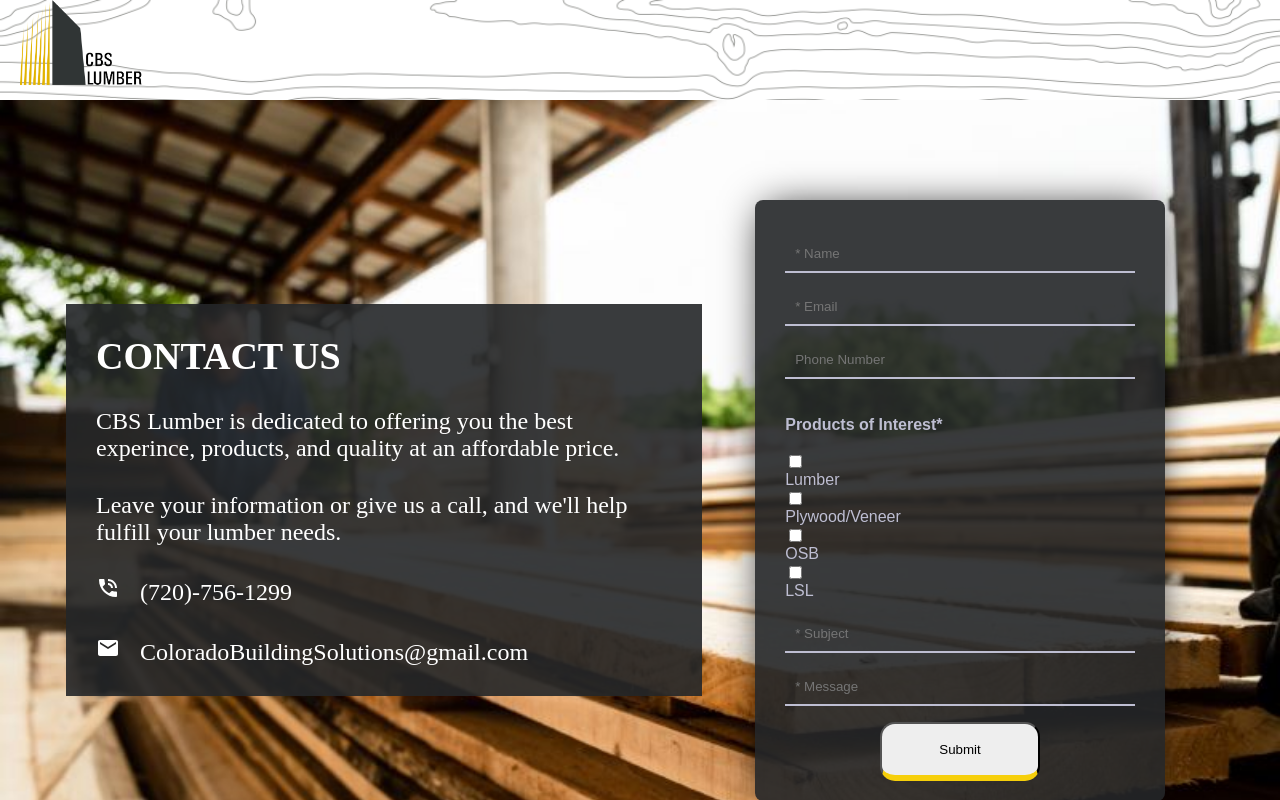
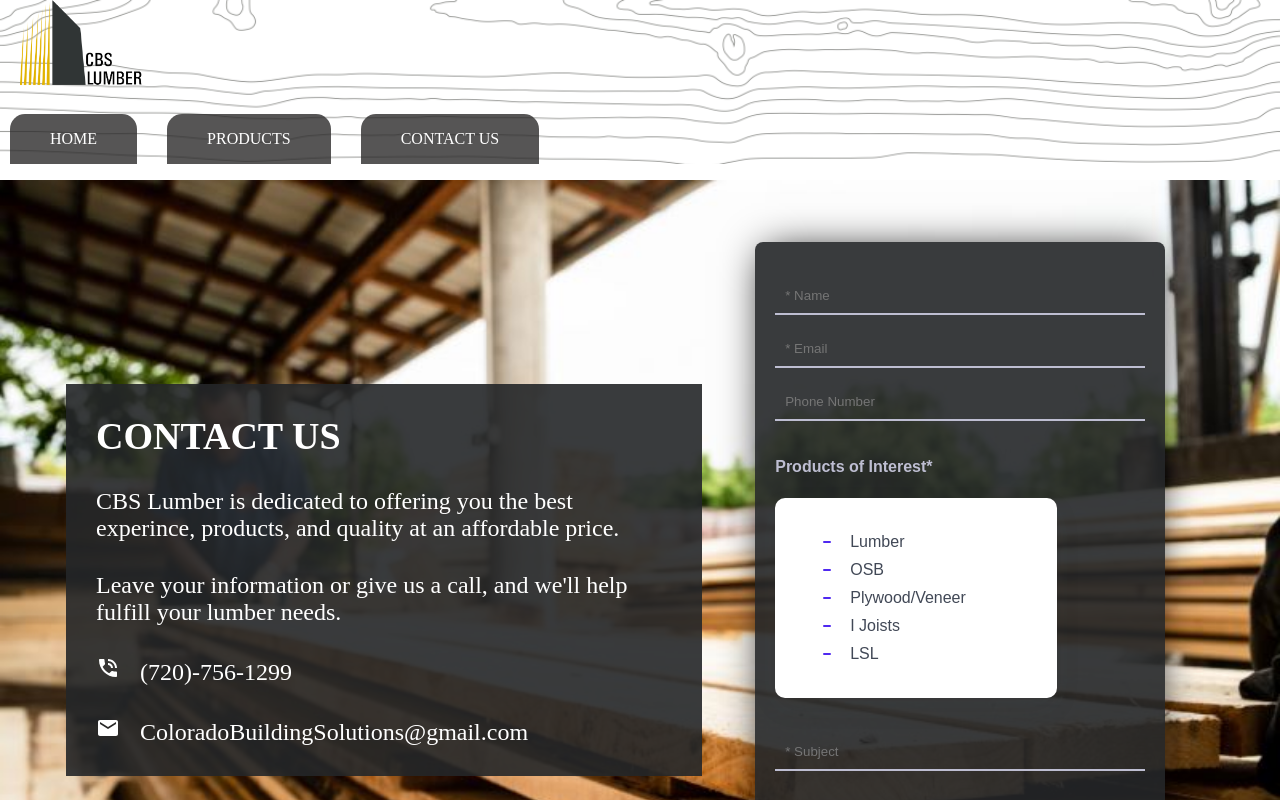
Before and after one commit to Noah8863/CBS-Lumber, a React (Create React App) app: page /contact in a window 1280 px wide. Shown: the top 800 px of the page. Built offline with nearby package versions, Linux system fonts and the light colour scheme.

Commit message:
completely restyled the checkbox logic

```diff
--- a/src/components/Contact/contact.scss
+++ b/src/components/Contact/contact.scss
@@ -7,7 +7,6 @@
   //TODO: Possible style
   width: 100%;
   height: 800px;
-  bottom: 80px;
   background-image: url(../../images/main-page-header1.jpg);
   background-repeat: no-repeat;
   background-size: cover;
@@ -31,23 +30,24 @@
   font-size: 24px;
   word-wrap: wrap;
 }
-#left-contact-container h1{
+#left-contact-container h1 {
   color: white;
   font-size: 38px;
   margin-top: 0;
 }
-#left-contact-details p{
+#left-contact-details p {
   margin-top: 30px;
   margin-bottom: 30px;
 }
-#left-contact-details a{
+#left-contact-details a {
   text-decoration: none;
   color: white;
 }
 .inputContainer {
+  position: relative;
   width: 80%;
   color: #bebed2;
-  height:contain;
+  height: contain;
   background-color: rgb(36, 38, 41, 0.9);
   border-radius: 8px;
   box-shadow: 0 0 40px -10px #000;
@@ -55,11 +55,10 @@
   margin-right: auto;
   margin-top: 5%;
   margin-bottom: 5%;
-  padding: 20px 30px;
+  padding: 20px 20px;
   max-width: calc(100vw - 40px);
   box-sizing: border-box;
   font-family: "Montserrat", sans-serif;
-  position: relative;
 }
 .inputContainer h2 {
   color: white;
@@ -114,6 +113,292 @@
   background: rgb(149, 149, 149);
   color: #fff;
 }
+#checklist {
+  --background: #ffffff;
+  --text: #414856;
+  --check: #4f29f0;
+  --disabled: #c3c8de;
+  --width: 100px;
+  --height: 140px;
+  --border-radius: 10px;
+  background: rgba(255, 255, 255);
+  width: 15vw;
+  height: var(--height);
+  border-radius: var(--border-radius);
+  position: relative;
+  box-shadow: 0 10px 30px rgba(65, 72, 86, 0.05);
+  padding: 30px 45px;
+  display: grid;
+  grid-template-columns: 30px auto;
+  align-items: center;
+  margin: auto;
+  margin-bottom: 20px;
+}
+#checklist label {
+  color: var(--text);
+  position: relative;
+  cursor: pointer;
+  display: grid;
+  align-items: center;
+  width: -webkit-fit-content;
+  width: -moz-fit-content;
+  width: fit-content;
+  transition: color 0.3s ease;
+}
+#checklist label::before,
+#checklist label::after {
+  content: "";
+  position: absolute;
+}
+#checklist label::before {
+  height: 2px;
+  width: 8px;
+  left: -27px;
+  background: var(--check);
+  border-radius: 2px;
+  transition: background 0.3s ease;
+}
+#checklist label:after {
+  height: 4px;
+  width: 4px;
+  top: 8px;
+  left: -25px;
+  border-radius: 50%;
+}
+#checklist input[type="checkbox"] {
+  -webkit-appearance: none;
+  -moz-appearance: none;
+  position: relative;
+  height: 15px;
+  width: 15px;
+  outline: none;
+  border: 0;
+  margin: 0 15px 0 0;
+  cursor: pointer;
+  background: var(--background);
+  display: grid;
+  align-items: center;
+}
+#checklist input[type="checkbox"]::before,
+#checklist input[type="checkbox"]::after {
+  content: "";
+  position: absolute;
+  height: 2px;
+  top: auto;
+  background: var(--check);
+  border-radius: 2px;
+}
+#checklist input[type="checkbox"]::before {
+  width: 0px;
+  right: 60%;
+  transform-origin: right bottom;
+}
+#checklist input[type="checkbox"]::after {
+  width: 0px;
+  left: 40%;
+  transform-origin: left bottom;
+}
+#checklist input[type="checkbox"]:checked::before {
+  -webkit-animation: check-01 0.4s ease forwards;
+  animation: check-01 0.4s ease forwards;
+}
+#checklist input[type="checkbox"]:checked::after {
+  -webkit-animation: check-02 0.4s ease forwards;
+  animation: check-02 0.4s ease forwards;
+}
+#checklist input[type="checkbox"]:checked + label {
+  color: var(--disabled);
+  -webkit-animation: move 0.3s ease 0.1s forwards;
+  animation: move 0.3s ease 0.1s forwards;
+}
+#checklist input[type="checkbox"]:checked + label::before {
+  background: var(--disabled);
+  -webkit-animation: slice 0.4s ease forwards;
+  animation: slice 0.4s ease forwards;
+}
+#checklist input[type="checkbox"]:checked + label::after {
+  -webkit-animation: firework 0.5s ease forwards 0.1s;
+  animation: firework 0.5s ease forwards 0.1s;
+}
+
+@-webkit-keyframes move {
+  50% {
+    padding-left: 8px;
+    padding-right: 0px;
+  }
+  100% {
+    padding-right: 4px;
+  }
+}
+
+@keyframes move {
+  50% {
+    padding-left: 8px;
+    padding-right: 0px;
+  }
+  100% {
+    padding-right: 4px;
+  }
+}
+@-webkit-keyframes slice {
+  60% {
+    width: 100%;
+    left: 4px;
+  }
+  100% {
+    width: 100%;
+    left: -2px;
+    padding-left: 0;
+  }
+}
+@keyframes slice {
+  60% {
+    width: 100%;
+    left: 4px;
+  }
+  100% {
+    width: 100%;
+    left: -2px;
+    padding-left: 0;
+  }
+}
+@-webkit-keyframes check-01 {
+  0% {
+    width: 4px;
+    top: auto;
+    transform: rotate(0);
+  }
+  50% {
+    width: 0px;
+    top: auto;
+    transform: rotate(0);
+  }
+  51% {
+    width: 0px;
+    top: 8px;
+    transform: rotate(45deg);
+  }
+  100% {
+    width: 5px;
+    top: 8px;
+    transform: rotate(45deg);
+  }
+}
+@keyframes check-01 {
+  0% {
+    width: 4px;
+    top: auto;
+    transform: rotate(0);
+  }
+  50% {
+    width: 0px;
+    top: auto;
+    transform: rotate(0);
+  }
+  51% {
+    width: 0px;
+    top: 8px;
+    transform: rotate(45deg);
+  }
+  100% {
+    width: 5px;
+    top: 8px;
+    transform: rotate(45deg);
+  }
+}
+@-webkit-keyframes check-02 {
+  0% {
+    width: 4px;
+    top: auto;
+    transform: rotate(0);
+  }
+  50% {
+    width: 0px;
+    top: auto;
+    transform: rotate(0);
+  }
+  51% {
+    width: 0px;
+    top: 8px;
+    transform: rotate(-45deg);
+  }
+  100% {
+    width: 10px;
+    top: 8px;
+    transform: rotate(-45deg);
+  }
+}
+@keyframes check-02 {
+  0% {
+    width: 4px;
+    top: auto;
+    transform: rotate(0);
+  }
+  50% {
+    width: 0px;
+    top: auto;
+    transform: rotate(0);
+  }
+  51% {
+    width: 0px;
+    top: 8px;
+    transform: rotate(-45deg);
+  }
+  100% {
+    width: 10px;
+    top: 8px;
+    transform: rotate(-45deg);
+  }
+}
+@-webkit-keyframes firework {
+  0% {
+    opacity: 1;
+    box-shadow: 0 0 0 -2px #4f29f0, 0 0 0 -2px #4f29f0, 0 0 0 -2px #4f29f0,
+      0 0 0 -2px #4f29f0, 0 0 0 -2px #4f29f0, 0 0 0 -2px #4f29f0;
+  }
+  30% {
+    opacity: 1;
+  }
+  100% {
+    opacity: 0;
+    box-shadow: 0 -15px 0 0px #4f29f0, 14px -8px 0 0px #4f29f0,
+      14px 8px 0 0px #4f29f0, 0 15px 0 0px #4f29f0, -14px 8px 0 0px #4f29f0,
+      -14px -8px 0 0px #4f29f0;
+  }
+}
+@keyframes firework {
+  0% {
+    opacity: 1;
+    box-shadow: 0 0 0 -2px #4f29f0, 0 0 0 -2px #4f29f0, 0 0 0 -2px #4f29f0,
+      0 0 0 -2px #4f29f0, 0 0 0 -2px #4f29f0, 0 0 0 -2px #4f29f0;
+  }
+  30% {
+    opacity: 1;
+  }
+  100% {
+    opacity: 0;
+    box-shadow: 0 -15px 0 0px #4f29f0, 14px -8px 0 0px #4f29f0,
+      14px 8px 0 0px #4f29f0, 0 15px 0 0px #4f29f0, -14px 8px 0 0px #4f29f0,
+      -14px -8px 0 0px #4f29f0;
+  }
+}
+
+body .socials {
+  position: fixed;
+  display: block;
+  left: 20px;
+  bottom: 20px;
+}
+body .socials > a {
+  display: block;
+  width: 30px;
+  opacity: 0.2;
+  transform: scale(var(--scale, 0.8));
+  transition: transform 0.3s cubic-bezier(0.38, -0.12, 0.24, 1.91);
+}
+body .socials > a:hover {
+  --scale: 1;
+}
 
 @media screen and (max-width: 840px) {
   #left-contact-details {
@@ -122,20 +407,28 @@
 }
 @media screen and (max-width: 680px) {
   #contact-form-container {
-    bottom: 20px;
+    bottom: 10px;
     position: relative;
     display: block;
+    height: auto;
   }
   #left-contact-details {
     position: relative;
-    padding: 5px;
+    padding: 10px;
     align-items: center;
+    text-align: center;
+    top: 30px;
+    margin-bottom: 15px;
+  }
+  #checklist {
+    width: 80%;
   }
 }
 @media screen and (max-width: 425px) {
   .inputContainer {
     width: 100%;
     background-color: rgb(36, 38, 41, 0.9);
+    margin-top: 50px;
   }
   .socialMediaBtns .icons {
     width: 25px;
--- a/src/components/Contact/index.js
+++ b/src/components/Contact/index.js
@@ -4,10 +4,10 @@
 import EmailIcon from "@mui/icons-material/Email";
 import emailjs from "@emailjs/browser";
 import Certification from "../Certification/index";
-const clientName = document.getElementById("name")
-const email = document.getElementById("email")
-const subject = document.getElementById("subject")
-const message = document.getElementById("message")
+const clientName = document.getElementById("name");
+const email = document.getElementById("email");
+const subject = document.getElementById("subject");
+const message = document.getElementById("message");
 
 function Contact() {
   const sendEmail = (e) => {
@@ -45,7 +45,7 @@
   };
 
   function showMessage() {
-    alert("Message has been recorded! We'll get in touch soon")
+    alert("Message has been recorded! We'll get in touch soon");
   }
 
   return (
@@ -53,7 +53,7 @@
       <div id="contact-form-container">
         <div id="left-contact-container">
           <div id="left-contact-details">
-          <h1>CONTACT US</h1>
+            <h1>CONTACT US</h1>
             <p>
               CBS Lumber is dedicated to offering you the best experince,
               products, and quality at an affordable price.
@@ -101,7 +101,23 @@
           </p>
           <div className="checkboxform field">
             <h4>Products of Interest*</h4>
-            <label>
+            <div id="checklist">
+              <input id="01" type="checkbox" value="1" />
+              <label for="01">Lumber</label>
+
+              <input id="02" type="checkbox" value="2" />
+              <label for="02">OSB</label>
+
+              <input id="03" type="checkbox" value="3" />
+              <label for="03">Plywood/Veneer</label>
+
+              <input id="04" type="checkbox" value="4" />
+              <label for="04">I Joists</label>
+
+              <input id="05" type="checkbox" value="5" />
+              <label for="05">LSL</label>
+            </div>
+            {/* <label>
               <input type="checkbox" className="checkboxOptions" id="lumber" />
               Lumber
             </label>
@@ -116,7 +132,7 @@
             <label>
               <input type="checkbox" className="checkboxOptions" id="lsl" />
               LSL
-            </label>
+            </label> */}
           </div>
           <p type="Message:">
             <input
```
